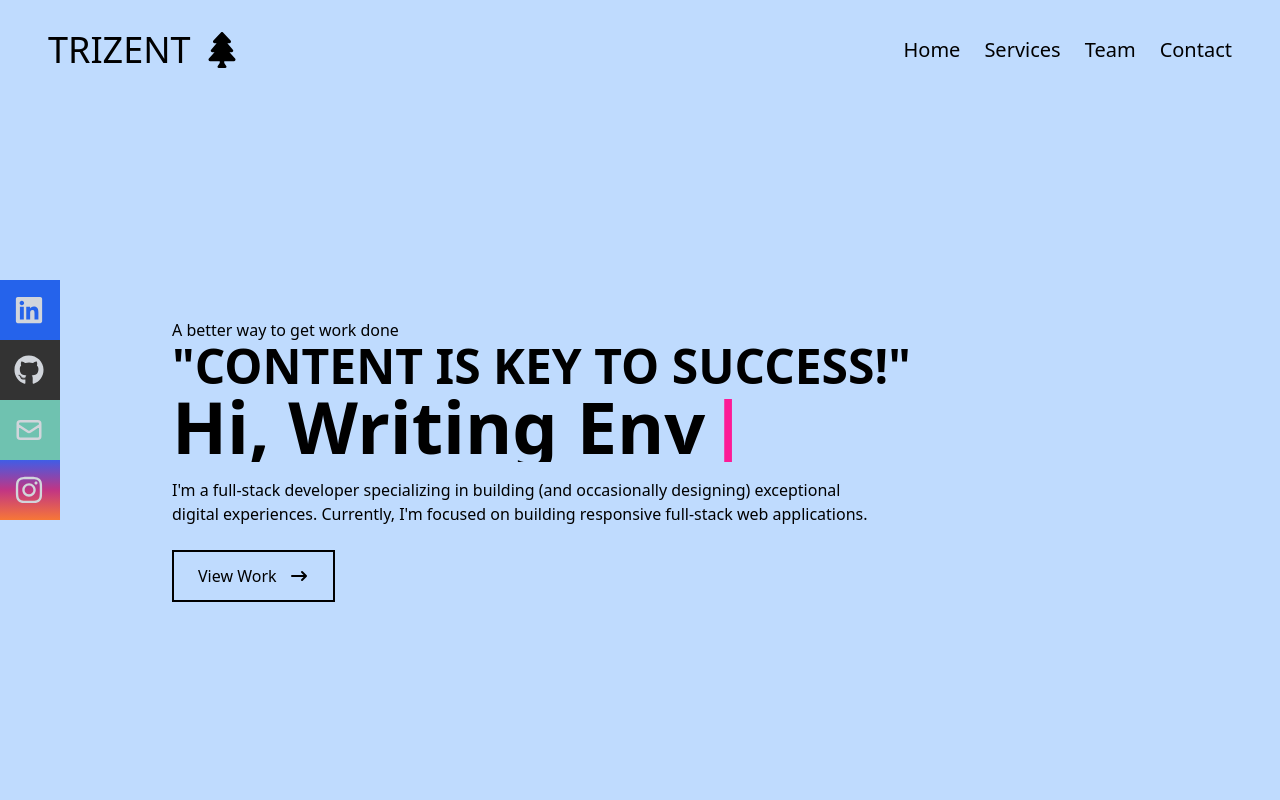
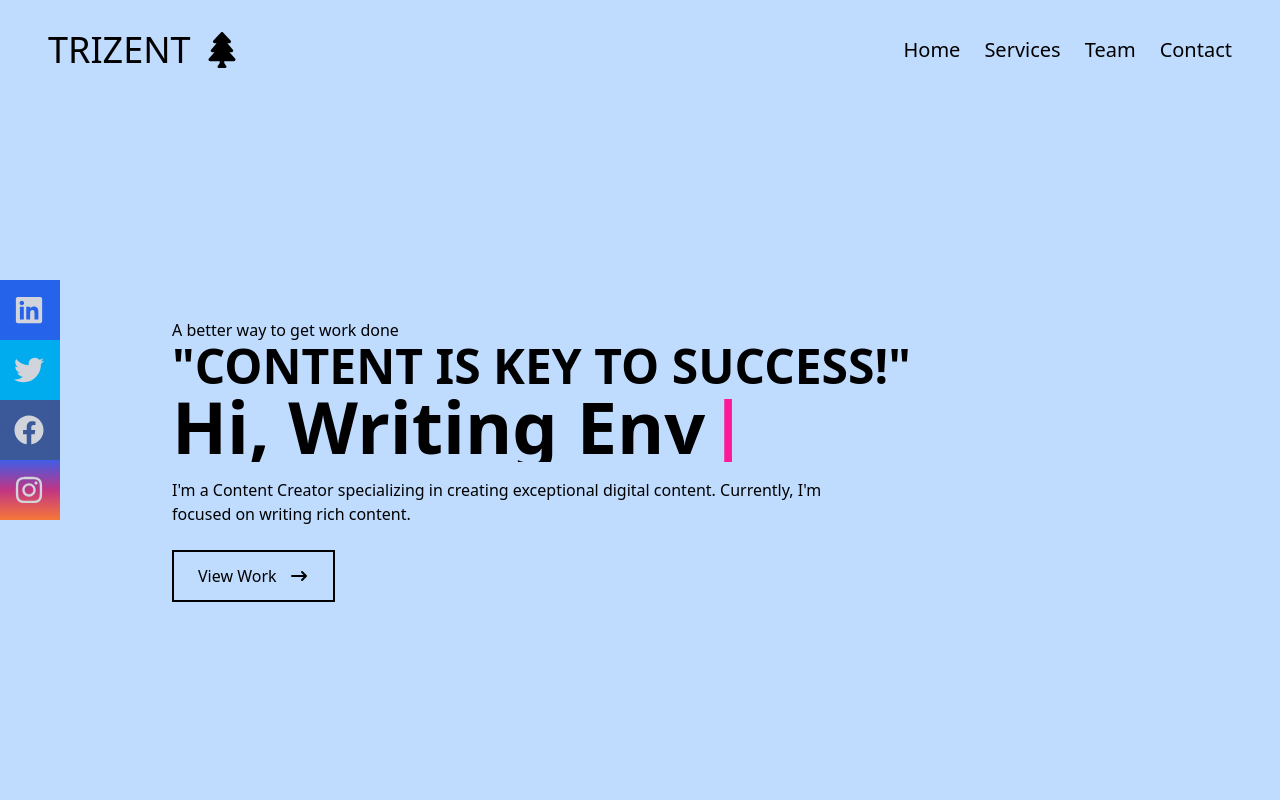
Before and after one commit to wajahatabbas27/Trizent, a Next.js app: page / in a window 1280 px wide. Shown: the top 800 px of the page. Built offline with nearby package versions, Linux system fonts and the light colour scheme.

Commit message:
links updated

```diff
--- a/components/MainScreen.js
+++ b/components/MainScreen.js
@@ -38,9 +38,8 @@ const Home = () => {
           <Cursor cursorColor='#FF1493' />
         </h2>
         <p className='text-black py-4 max-w-[700px]'>
-          I&apos;m a full-stack developer specializing in building (and
-          occasionally designing) exceptional digital experiences. Currently,
-          I&apos;m focused on building responsive full-stack web applications.
+          I&apos;m a Content Creator specializing in creating exceptional digital content. Currently,
+          I&apos;m focused on writing rich content.
         </p>
         <div>
           <motion.button
--- a/components/Navbar.js
+++ b/components/Navbar.js
@@ -7,12 +7,13 @@ import Dropdown from "./Dropdown";
 import {
   FaBars,
   FaTimes,
-  FaGithub,
+  FaTwitter,
   FaInstagram,
   FaLinkedin,
-  FaTree
+  FaTree,
+  FaFacebook,
 } from "react-icons/fa";
-import { HiOutlineMail } from "react-icons/hi";
+// import { HiOutlineMail } from "react-icons/hi";
 
 
 
@@ -115,7 +116,7 @@ const Navbar = () => {
         <ul>
           <li className='w-[160px] h-[60px] flex items-center ml-[-100px] hover:ml-[-10px] duration-300 bg-blue-600 p-4'>
             <a
-              href=''
+              href='http://linkedin.com/in/trizent-studio-b4842925b'
               target='_blank'
               rel='noreferrer'
               className='flex items-center w-full justify-between text-gray-300'
@@ -123,29 +124,29 @@ const Navbar = () => {
               Linkedin <FaLinkedin size={30} />
             </a>
           </li>
-          <li className='w-[160px] p-4 h-[60px] flex items-center ml-[-100px] hover:ml-[-10px] duration-300 bg-[#333333]'>
+          <li className='w-[160px] p-4 h-[60px] flex items-center ml-[-100px] hover:ml-[-10px] duration-300 bg-[#00acee]'>
             <a
               href=''
               target='_blank'
               rel='noreferrer'
               className='flex items-center w-full justify-between text-gray-300'
             >
-              Github <FaGithub size={30} />
+              Twitter <FaTwitter size={30} />
             </a>
           </li>
-          <li className='w-[160px] p-4 h-[60px] flex items-center ml-[-100px] hover:ml-[-10px] duration-300 bg-[#6fc2b0]'>
+          <li className='w-[160px] p-4 h-[60px] flex items-center ml-[-100px] hover:ml-[-10px] duration-300 bg-[#3b5998]'>
             <a
-              href=''
+              href='https://web.facebook.com/profile.php?id=100089158297541'
               target='_blank'
               rel='noreferrer'
               className='flex items-center w-full justify-between text-gray-300'
             >
-              Mail <HiOutlineMail size={30} />
+              Facebook <FaFacebook size={30} />
             </a>
           </li>
           <li className='w-[160px] p-4 h-[60px] flex items-center ml-[-100px] hover:ml-[-10px] duration-300 bg-gradient-to-b from-[#405DE6] to-[#F77737] via-[#C13584]'>
             <a
-              href=''
+              href='https://www.instagram.com/trizentstudio/'
               target='_blank'
               rel='noreferrer'
               className='flex items-center w-full justify-between text-gray-300'
```
